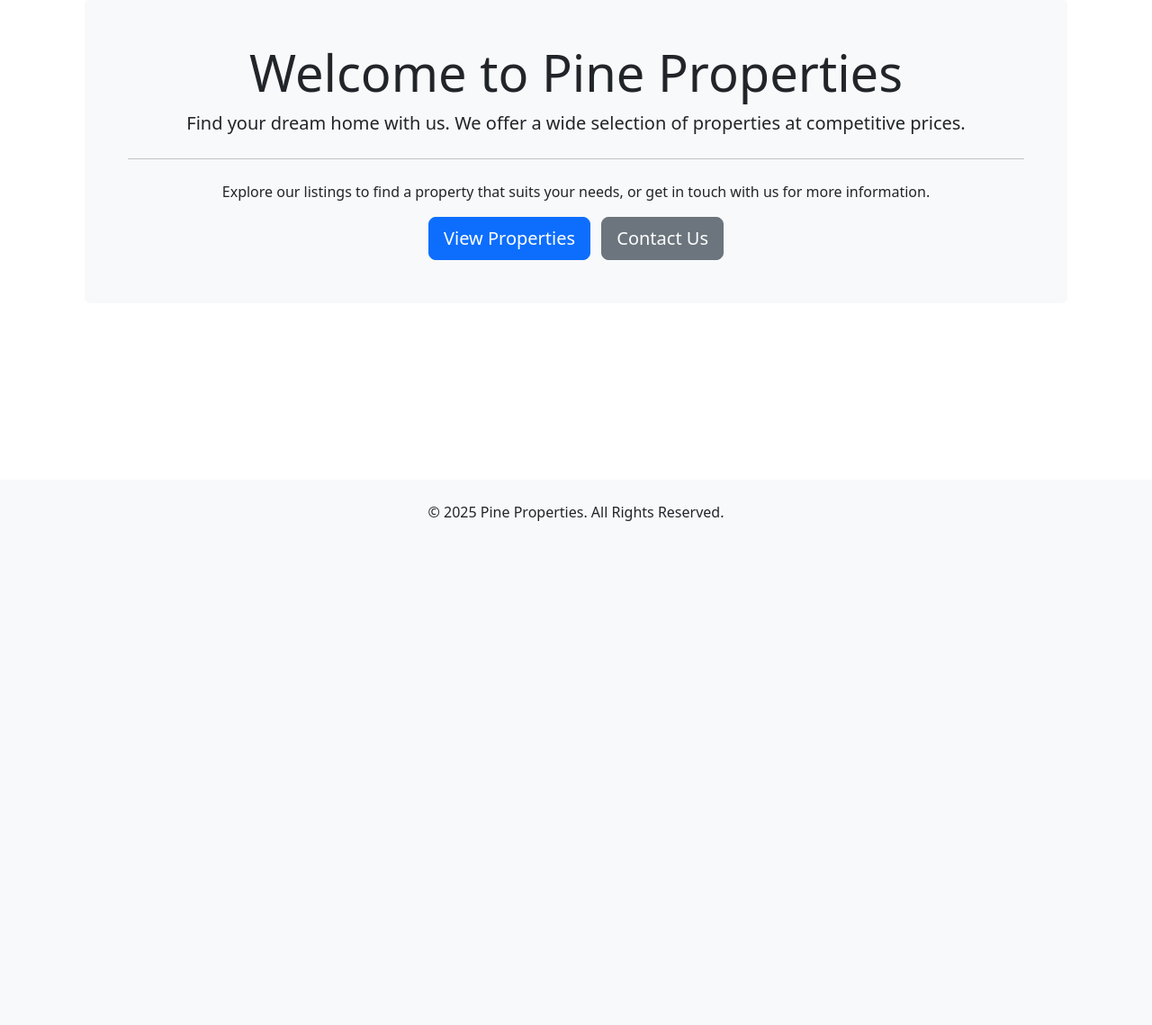
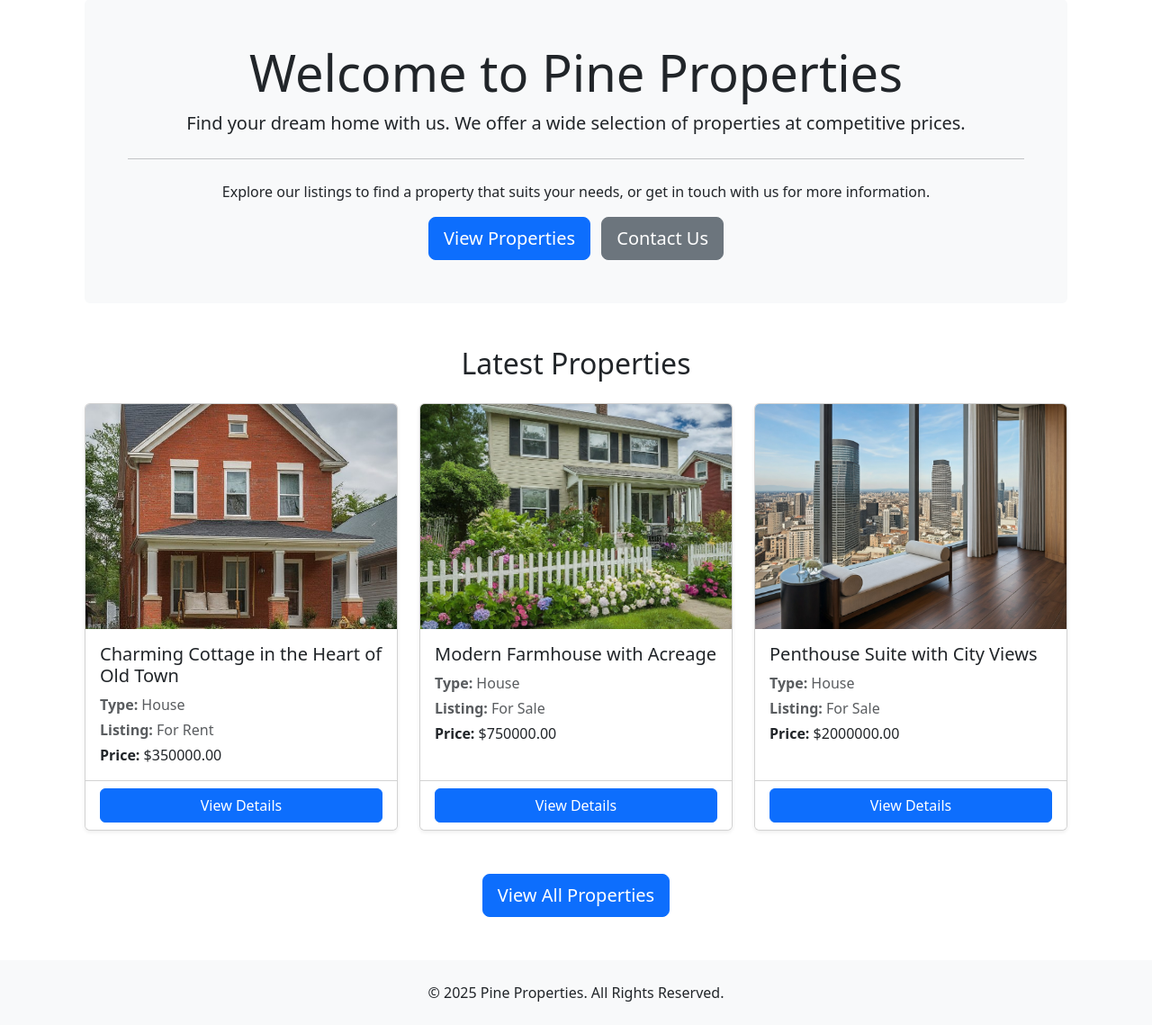
Before and after one commit to MSRhmn/pine-properties, a Django app: page / in a window 1280 px wide. Shown: the part 195-1334 px from the top of the page at 90% size. Before the commit the page ends 774 px from the top, so only its background shows below. Run offline with Django 5.2, Linux system fonts and the light colour scheme; data comes from the database, SQL or seed files in the repository.

Commit message:
update: the home page template with featured list
Styling and manipulating home page template with newly featured listing
properties object.

```diff
--- a/properties/templates/properties/home.html
+++ b/properties/templates/properties/home.html
@@ -14,4 +14,35 @@
         <a class="btn btn-secondary btn-lg" href="{% url 'properties:contact' %}" role="button">Contact Us</a>
     </div>
 </div>
+
+<!-- Featured Properties Section -->
+<div class="container my-5">
+  <h2 class="text-center mb-4">Latest Properties</h2>
+  <div class="row">
+    {% for property in featured_properties %}
+      <div class="col-md-4 mb-4">
+        <div class="card h-100 shadow-sm">
+          <img src="{{ property.image.url }}" class="card-img-top" alt="{{ property.title }}" style="height: 250px; object-fit: cover;">
+          <div class="card-body">
+            <h5 class="card-title">{{ property.title }}</h5>
+            <p class="card-text text-muted mb-1"><strong>Type:</strong> {{ property.get_property_type_display }}</p>
+            <p class="card-text text-muted mb-1"><strong>Listing:</strong> {{ property.get_listing_type_display }}</p>
+            <p class="card-text"><strong>Price:</strong> ${{ property.price }}</p>
+          </div>
+          <div class="card-footer bg-white">
+            <a href="{% url 'properties:property_detail' property.pk %}" class="btn btn-primary w-100">
+              View Details
+            </a>
+          </div>
+        </div>
+      </div>
+    {% empty %}
+      <p class="text-center text-muted">No properties available right now. Please check back soon!</p>
+    {% endfor %}
+  </div>
+
+  <div class="text-center mt-4">
+    <a href="{% url 'properties:properties' %}" class="btn btn-primary btn-lg">View All Properties</a>
+  </div>
+</div>
 {% endblock %}
```
